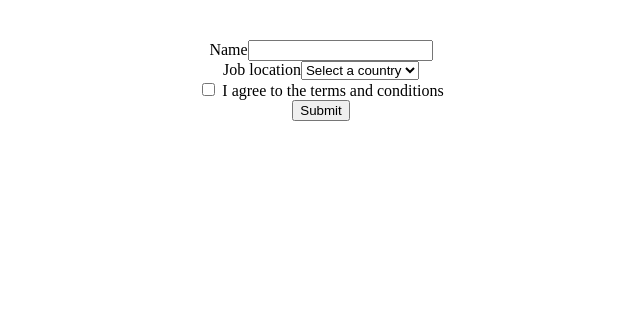
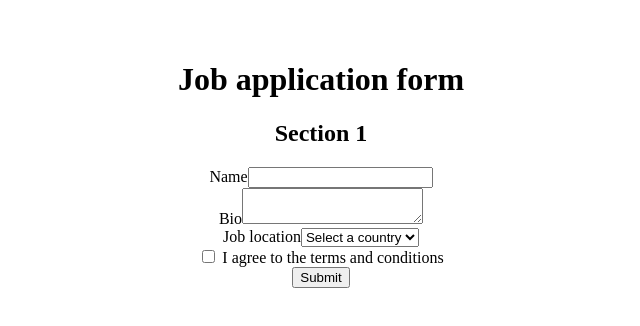
Before and after one commit to SaqibSattar/react-testing, a React (Vite) app: page / in a window 1280 px wide. Shown: the top 326 px of the page, without its empty margins (319-959 px from the left). Built offline with nearby package versions, Linux system fonts and the light colour scheme.

Commit message:
getByRole option

```diff
--- a/src/components/application/Application.tsx
+++ b/src/components/application/Application.tsx
@@ -1,10 +1,16 @@
 export const Application = () => {
   return (
     <>
+      <h1>Job application form</h1>
+      <h2>Section 1</h2>
       <form>
         <div>
           <label htmlFor="name">Name</label>
           <input type="text" id="name" />
+        </div>
+        <div>
+          <label htmlFor="bio">Bio</label>
+          <textarea id="bio" />
         </div>
         <div>
           <label htmlFor="job-location">Job location</label>
```
Also changed, not shown: 1 other file (tests, documents, lock files or other folders). Lines whose indentation alone changed are shown as unchanged.
